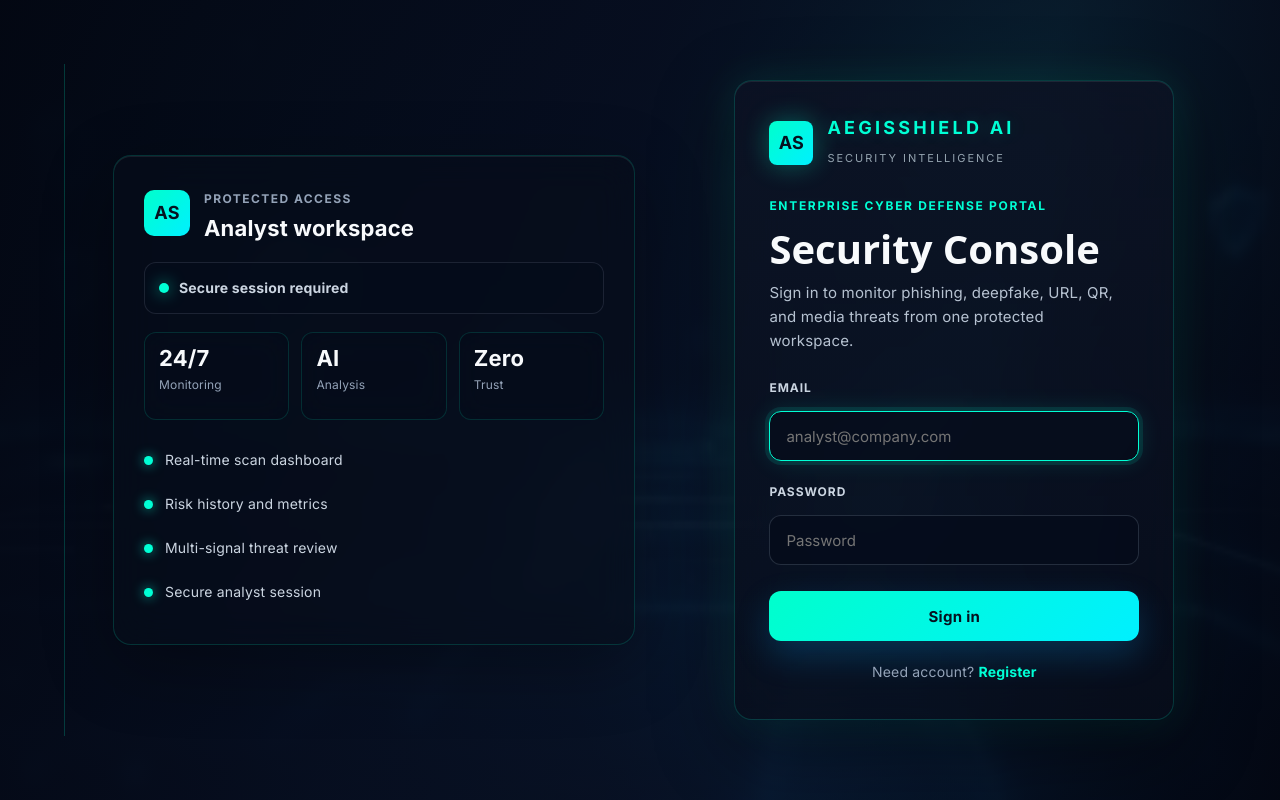
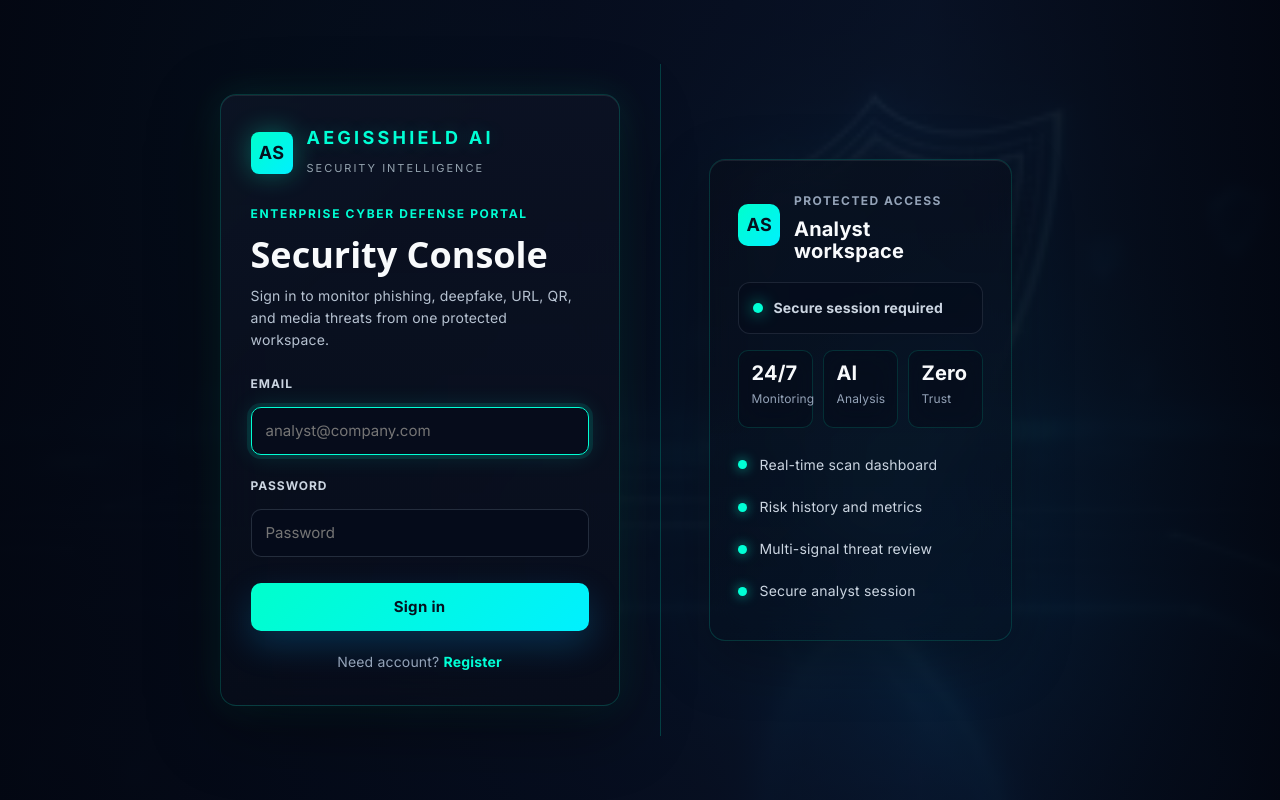
Before and after one commit to KYABARSHINAVYA/CyberAegis-AI, a React (Vite) app in the folder frontend/: page /login in a window 1280 px wide. Built offline with nearby package versions, Linux system fonts and the light colour scheme; no server answers.

Commit message:
commit changes

```diff
--- a/frontend/src/index.css
+++ b/frontend/src/index.css
@@ -229,10 +229,10 @@ code {
   width: 100vw;
   min-height: 100vh;
   height: 100vh;
-  grid-template-columns: minmax(420px, 0.9fr) minmax(360px, 0.7fr);
+  grid-template-columns: minmax(360px, 400px) minmax(320px, 400px);
   align-items: center;
   justify-content: center;
-  gap: clamp(24px, 4vw, 56px);
+  gap: clamp(22px, 3.2vw, 44px);
   padding: clamp(28px, 5vw, 72px);
   isolation: isolate;
 }
@@ -248,34 +248,37 @@ code {
   width: auto;
   height: auto;
   background:
-    linear-gradient(110deg, rgba(3, 7, 18, 0.96) 0%, rgba(6, 13, 30, 0.9) 38%, rgba(8, 18, 38, 0.72) 68%, rgba(3, 7, 18, 0.94) 100%),
-    radial-gradient(circle at 78% 18%, rgba(0, 255, 204, 0.24), transparent 30%),
-    radial-gradient(circle at 72% 78%, rgba(0, 153, 255, 0.18), transparent 32%);
+    linear-gradient(90deg, rgba(3, 7, 18, 0.98) 0%, rgba(6, 13, 30, 0.91) 46%, rgba(8, 18, 38, 0.76) 72%, rgba(3, 7, 18, 0.96) 100%),
+    linear-gradient(180deg, transparent 0%, rgba(0, 255, 204, 0.07) 48%, transparent 100%),
+    radial-gradient(circle at 20% 18%, rgba(0, 255, 204, 0.18), transparent 28%),
+    radial-gradient(circle at 78% 70%, rgba(0, 153, 255, 0.17), transparent 30%);
   filter: none;
 }
 
 .auth-panel-login {
-  width: min(100%, 440px);
-  grid-column: 2;
-  justify-self: start;
-  padding: 34px;
-  border-radius: 18px;
+  width: min(100%, 400px);
+  grid-column: 1;
+  justify-self: end;
+  padding: 30px;
+  border-radius: 16px;
   border: 1px solid rgba(0, 255, 204, 0.18);
-  background: linear-gradient(180deg, rgba(12, 18, 35, 0.86), rgba(8, 13, 26, 0.74));
+  background:
+    linear-gradient(180deg, rgba(12, 18, 35, 0.9), rgba(8, 13, 26, 0.76)),
+    linear-gradient(135deg, rgba(0, 255, 204, 0.08), transparent 34%);
   box-shadow:
-    0 24px 80px rgba(0, 0, 0, 0.46),
-    0 0 42px rgba(0, 255, 204, 0.13),
+    0 20px 70px rgba(0, 0, 0, 0.42),
+    0 0 36px rgba(0, 255, 204, 0.11),
     inset 0 1px 0 rgba(255, 255, 255, 0.08);
   backdrop-filter: blur(22px);
 }
 
 .auth-panel-login .auth-brand-row {
-  margin-bottom: 22px;
+  margin-bottom: 20px;
 }
 
 .auth-panel-login .auth-brand-mark {
-  width: 44px;
-  height: 44px;
+  width: 42px;
+  height: 42px;
   margin-bottom: 0;
   box-shadow: 0 0 26px rgba(0, 255, 204, 0.32);
 }
@@ -292,16 +295,16 @@ code {
 }
 
 .auth-panel-login .auth-title {
-  font-size: clamp(30px, 3.4vw, 40px);
+  font-size: clamp(28px, 3vw, 36px);
   line-height: 1;
   margin-bottom: 12px;
 }
 
 .auth-panel-login .auth-subtitle {
   max-width: 38ch;
-  margin-bottom: 22px;
-  font-size: 15px;
-  line-height: 1.6;
+  margin-bottom: 20px;
+  font-size: 14px;
+  line-height: 1.55;
   color: #b6c2d1;
 }
 
@@ -316,10 +319,10 @@ code {
 }
 
 .auth-panel-login .auth-input {
-  height: 50px;
-  padding: 0 16px;
+  height: 48px;
+  padding: 0 14px;
   margin-bottom: 8px;
-  border-radius: 12px;
+  border-radius: 10px;
   background: rgba(6, 12, 27, 0.76);
   border-color: rgba(148, 163, 184, 0.22);
   font-size: 15px;
@@ -333,9 +336,9 @@ code {
 }
 
 .auth-panel-login .auth-button {
-  height: 50px;
+  height: 48px;
   margin-top: 8px;
-  border-radius: 12px;
+  border-radius: 10px;
   font-size: 15px;
   letter-spacing: 0.02em;
   box-shadow: 0 14px 34px rgba(0, 168, 255, 0.22);
@@ -366,10 +369,10 @@ code {
 
 .auth-login-hero {
   min-height: auto;
-  width: min(100%, 460px);
-  grid-column: 1;
+  width: min(100%, 400px);
+  grid-column: 2;
   grid-row: 1;
-  justify-self: end;
+  justify-self: start;
   padding: 0;
   border-left: 0;
   gap: 0;
@@ -377,12 +380,14 @@ code {
 
 .auth-access-card {
   width: 100%;
-  padding: 30px;
+  padding: 28px;
   border: 1px solid rgba(0, 255, 204, 0.16);
-  border-radius: 18px;
-  background: rgba(8, 13, 26, 0.62);
+  border-radius: 16px;
+  background:
+    linear-gradient(180deg, rgba(8, 13, 26, 0.72), rgba(5, 10, 22, 0.58)),
+    linear-gradient(135deg, transparent, rgba(0, 153, 255, 0.08));
   box-shadow:
-    0 20px 70px rgba(0, 0, 0, 0.3),
+    0 18px 60px rgba(0, 0, 0, 0.28),
     inset 0 1px 0 rgba(255, 255, 255, 0.08);
   backdrop-filter: blur(18px);
 }
@@ -391,12 +396,12 @@ code {
   display: flex;
   align-items: center;
   gap: 14px;
-  margin-bottom: 22px;
+  margin-bottom: 20px;
 }
 
 .auth-access-icon {
-  width: 46px;
-  height: 46px;
+  width: 42px;
+  height: 42px;
   border-radius: 10px;
   display: grid;
   place-items: center;
@@ -421,7 +426,7 @@ code {
 .auth-access-header strong {
   margin-top: 4px;
   color: #f8fafc;
-  font-size: 22px;
+  font-size: 20px;
   line-height: 1.1;
 }
 
@@ -449,16 +454,16 @@ code {
 .auth-hero-metrics {
   display: grid;
   grid-template-columns: repeat(3, minmax(0, 1fr));
-  gap: 12px;
+  gap: 10px;
   width: 100%;
-  margin-top: 18px;
+  margin-top: 16px;
 }
 
 .auth-hero-metrics div {
-  min-height: 88px;
-  padding: 14px;
+  min-height: 78px;
+  padding: 12px;
   border: 1px solid rgba(0, 255, 204, 0.14);
-  border-radius: 12px;
+  border-radius: 10px;
   background: rgba(7, 13, 28, 0.56);
   backdrop-filter: blur(14px);
 }
@@ -470,7 +475,7 @@ code {
 
 .auth-hero-metrics strong {
   color: #f8fafc;
-  font-size: 22px;
+  font-size: 20px;
   line-height: 1;
 }
 
@@ -483,11 +488,11 @@ code {
 
 .auth-hero-stack {
   width: 100%;
-  padding-top: 18px;
+  padding-top: 16px;
 }
 
 .auth-hero-stack .auth-module-row {
-  padding: 9px 0;
+  padding: 8px 0;
 }
 
 .auth-brand-mark {
```
